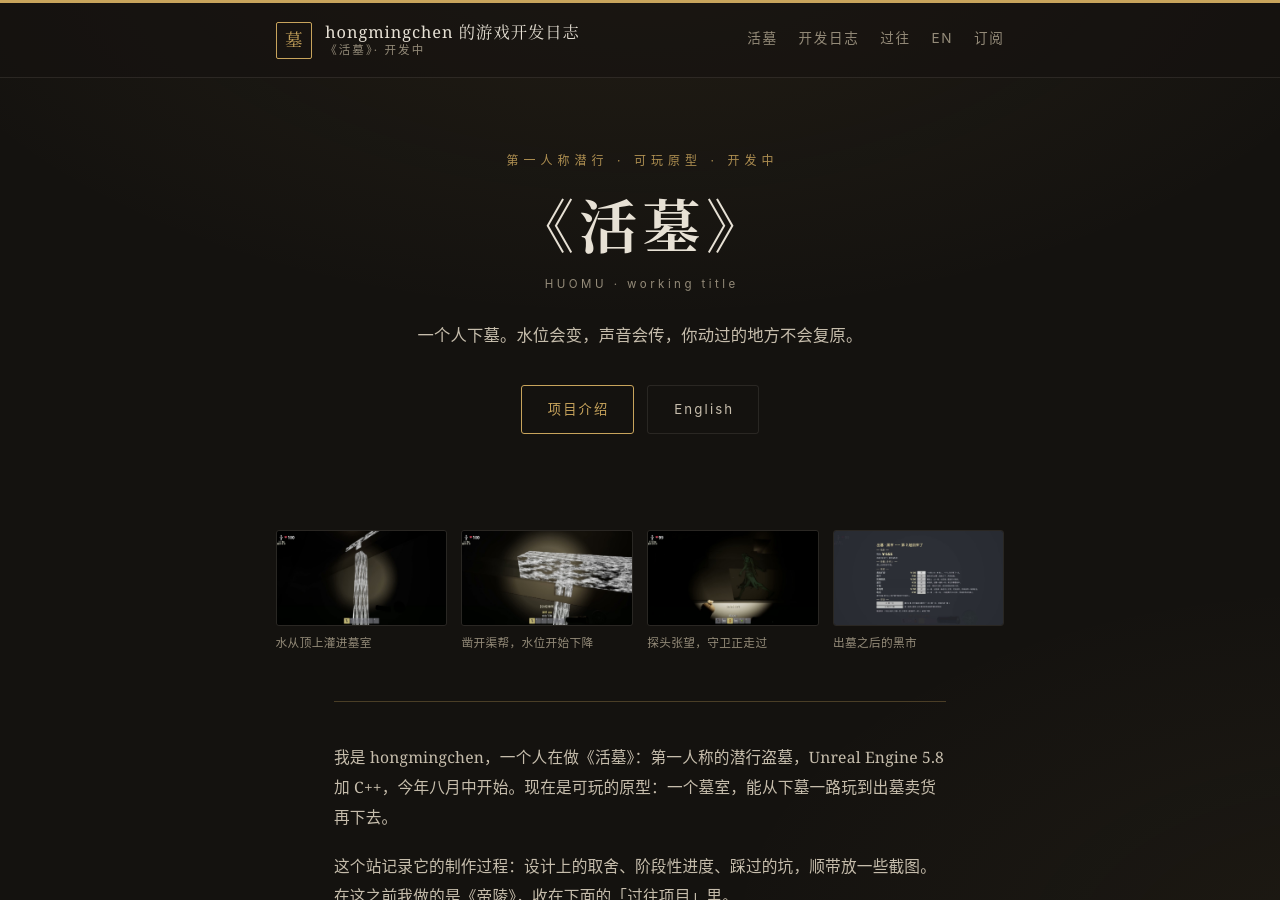
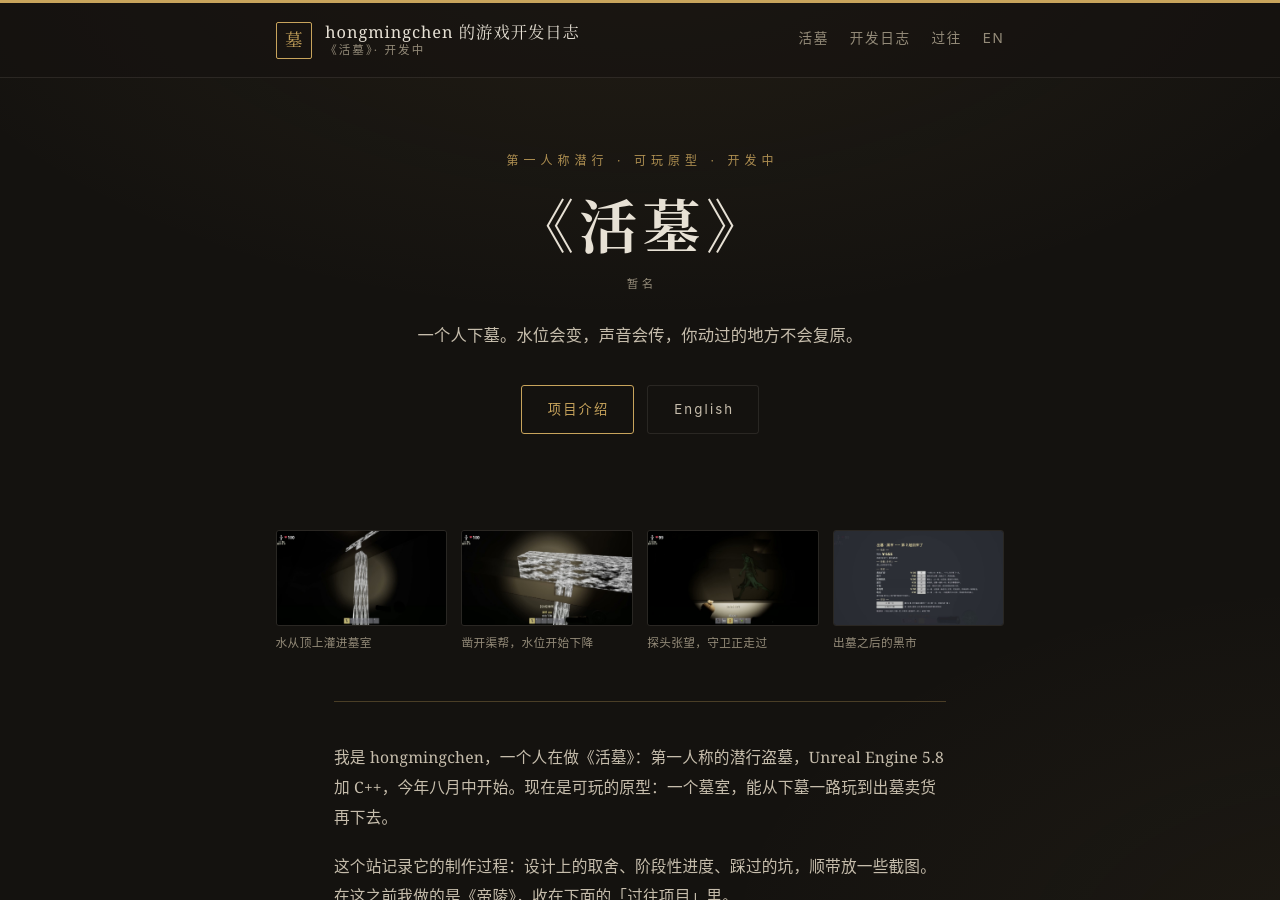
Before and after one commit to hongmingchen071-web/hongmingchen-site, a Jekyll site: the page built from index.md, in a window 1280 px wide and 900 px high. Built offline with Jekyll 4.4.1, drawn with Linux system fonts in a browser that asks for light colours.

Commit message:
首页小字改为「暂名」，导航去掉订阅

```diff
--- a/_includes/header.html
+++ b/_includes/header.html
@@ -12,7 +12,6 @@
       <a href="{{ "/" | relative_url }}#journal">开发日志</a>
       <a href="{{ "/" | relative_url }}#archive">过往</a>
       <a href="{{ "/huomu/en/" | relative_url }}">EN</a>
-      <a href="{{ "/feed.xml" | relative_url }}">订阅</a>
     </nav>
   </div>
 </header>
--- a/_layouts/home.html
+++ b/_layouts/home.html
@@ -7,7 +7,7 @@ layout: default
   <section class="hero">
     <p class="hero__kicker">第一人称潜行 · 可玩原型 · 开发中</p>
     <h1 class="hero__title">《活墓》</h1>
-    <p class="hero__sub">HUOMU · working title</p>
+    <p class="hero__sub">暂名</p>
     <p class="hero__line">一个人下墓。水位会变，声音会传，你动过的地方不会复原。</p>
     <div class="hero__actions">
       <a class="btn btn--primary" href="{{ "/huomu/" | relative_url }}">项目介绍</a>
```
